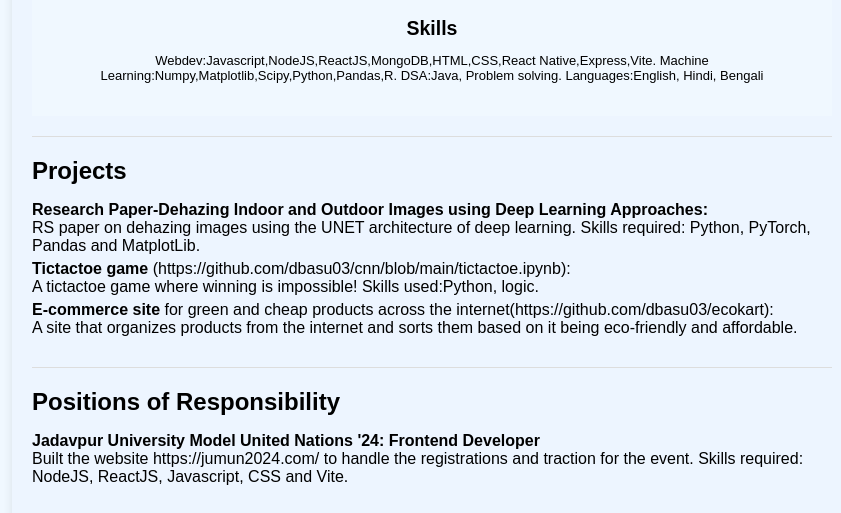
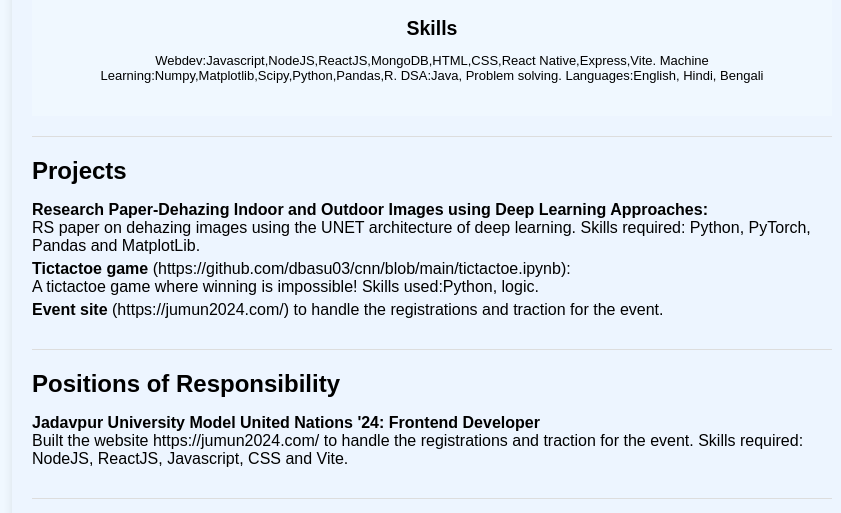
Before and after one commit to dbasu03/cv-chatgpt, a plain HTML site: page index.html in a window 1280 px wide. Shown: the part 259-772 px from the top of the page, without its empty margins (208-1049 px from the left). Drawn offline with Linux system fonts and the light colour scheme.

Commit message:
change in projects..

```diff
--- a/index.html
+++ b/index.html
@@ -80,8 +80,7 @@
                     A tictactoe game where winning is impossible! Skills used:Python, logic.
 
                 </li>
-                <li><strong>E-commerce site</strong> for green and cheap products across the internet(https://github.com/dbasu03/ecokart):<br>
-                    A site that organizes products from the internet and sorts them based on it being eco-friendly and affordable.
+                <li><strong>Event site</strong> (https://jumun2024.com/) to handle the registrations and traction for the event.
                 </li>
                 <!-- Add more projects as needed -->
             </ul>
```
